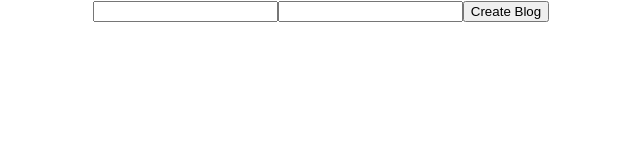
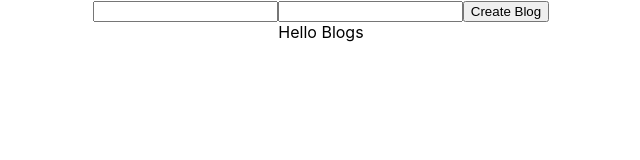
Before and after one commit to mmtakeuchi/btester-frontend, a React (Create React App) app: page /blogs in a window 1280 px wide. Shown: the top 160 px of the page, without its empty margins (319-959 px from the left). Built offline with nearby package versions, Linux system fonts and the light colour scheme.

Commit message:
create blogs component

```diff
--- a/src/App.js
+++ b/src/App.js
@@ -1,12 +1,12 @@
 import React from 'react';
 import logo from './logo.svg';
 import './App.css';
-import Blogs from './containers/BlogsContainer.js'
+import BlogsContainer from './containers/BlogsContainer.js'
 
 function App() {
   return (
     <div className="App">
-      <Blogs />
+      <BlogsContainer />
     </div>
   );
 }
--- /dev/null
+++ b/src/components/blogs/Blogs.js
@@ -0,0 +1,13 @@
+import React, { Component } from 'react'
+
+export class Blogs extends Component {
+    render() {
+        return (
+            <div>
+                Hello Blogs
+            </div>
+        )
+    }
+}
+
+export default Blogs
--- a/src/containers/BlogsContainer.js
+++ b/src/containers/BlogsContainer.js
@@ -1,15 +1,17 @@
-import React, { Component } from 'react'
-import { connect } from 'react-redux'
-import BlogForm from '../components/blogs/BlogForm'
+import React, { Component } from 'react';
+import { connect } from 'react-redux';
+import BlogForm from '../components/blogs/BlogForm';
+import Blogs from '../components/blogs/Blogs';
 
-class Blogs extends Component {
+class BlogsContainer extends Component {
     render() {
         return (
             <div>
                 <BlogForm />
+                <Blogs />
             </div>
         )
     }
 }
 
-export default Blogs
+export default BlogsContainer
```
